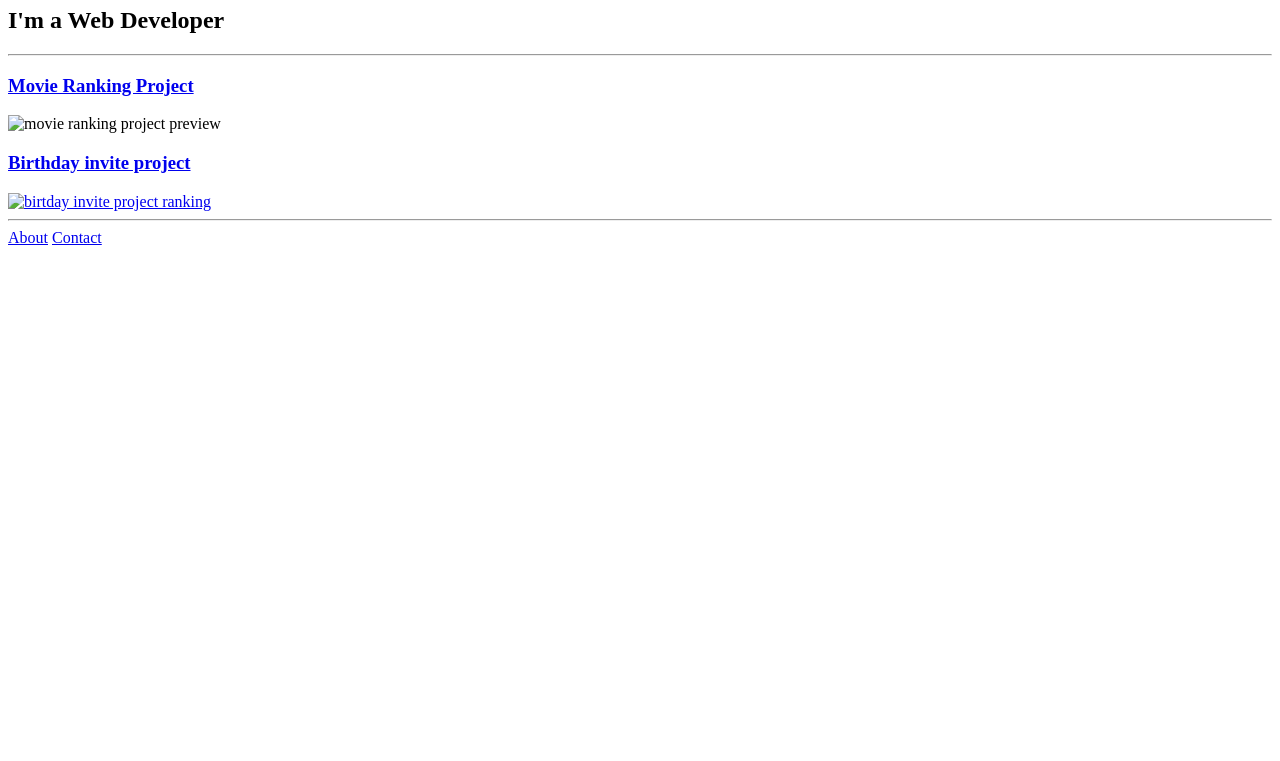
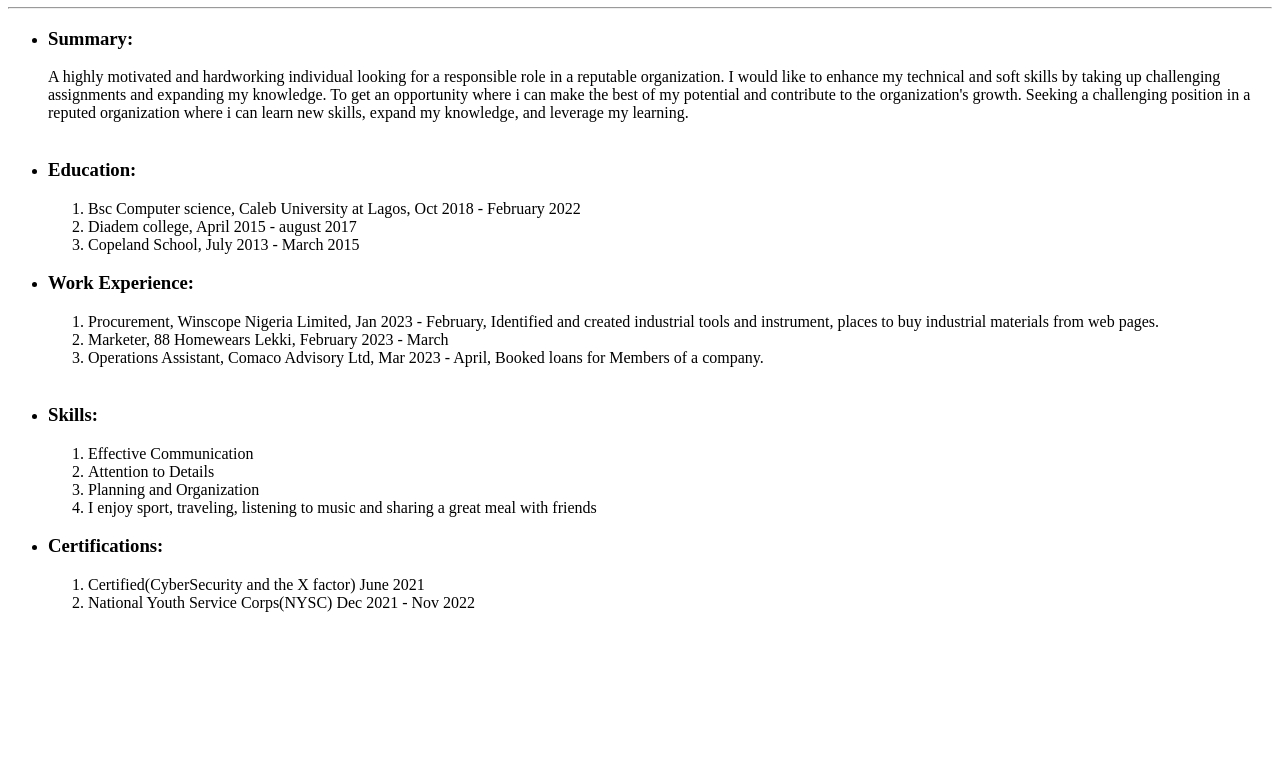
Before and after one commit to gohardemma/Resume-portfolio, a plain HTML site: page index.html in a window 1280 px wide. Shown: the part 73-834 px from the top of the page. Before the commit the page ends 800 px from the top, so only its background shows below. Drawn offline with Linux system fonts and the light colour scheme.

Commit message:
Add files via upload

```diff
--- a/index.html
+++ b/index.html
@@ -1,22 +1,58 @@
 <!DOCTYPE html>
 <html lang="en">
-
 <head>
     <meta charset="UTF-8">
-    <title>Emmanuel's Portfolio</title>
+    <meta name="viewport" content="width=device-width, initial-scale=1.0">
+    <title>My Resume</title>
 </head>
+<h1>My Resume</h1>
+<hr />
+<ul>
+    <li><h3>Summary:</h3>
+        A highly motivated and hardworking individual looking for a responsible role in a reputable organization.
+        I would like to enhance my technical and soft skills by taking up challenging assignments and expanding my knowledge.
+        To get an opportunity where i can make the best of my potential and contribute to the organization's growth.
+        Seeking a challenging position in a reputed organization where i can learn new skills, expand my knowledge, and leverage my learning.
 
+    </li><br />
+    <li><h3>Education:</h3>
+        <ol>
+            <li>Bsc Computer science, Caleb University at Lagos, Oct 2018 - February 2022</li>
+            <li>Diadem college, April 2015 - august 2017</li>
+            <li>Copeland School, July 2013 - March 2015</li>
+     </ol>
+
+
+    <li><h3>Work Experience:</h3>
+        <ol>
+            <li>Procurement, Winscope Nigeria Limited, Jan 2023 - February, Identified and created industrial tools and instrument, places to buy industrial materials from web pages.</li>
+            <li>Marketer, 88 Homewears Lekki, February 2023 - March</li>
+            <li>Operations Assistant, Comaco Advisory Ltd, Mar 2023 - April, Booked loans for Members of a company.</li>
+        </ol><br />
+
+    <li><h3>Skills:</h3>
+        <ol>
+            <li>Effective Communication</li>
+            <li>Attention to Details</li>
+            <li>Planning and Organization</li>
+            <li>I enjoy sport, traveling, listening to music and sharing a great meal with friends</li>
+        </ol>
+
+
+    <li><h3>Certifications:</h3>
+        <ol>
+            <li> Certified(CyberSecurity and the X factor) June 2021</li>
+            <li>National Youth Service Corps(NYSC)  Dec 2021 - Nov 2022</li>
+        </ol>
+
+</ul>
 <body>
-    <h1>Emmanuel Kelechi's Portfolio</h1>
-     <h2>I'm  a Web Developer</h2>
-     <hr />
-     <h3><a href="./public/movie-ranking.html">Movie Ranking Project</a></h3>
-     <img src="./assets/images/Emma Movie screenshot.png" height="200"  alt="movie ranking project preview"/>
-
-     <h3><a href="./public/birthday-invite.html">Birthday invite project</h3>
-     <img src="./assets/images/cake screenshot.png" height="200" alt="birtday invite project ranking"/>
-     <hr />
-     <a href="./public/about.html">About</a>
-     <a href="./public/contact.html">Contact</a>
+    <img src="emmanuel.jpg.png" alt="Mr Emmanuel Pics" class="pics11" style="max-width: 100%; height: auto;"><br />
+    <a href="./contact.html">Contact </a>
+    <a href="./Hobbies.html">Hobbies</a>
+    <br />
+    <footer>
+        <em>This Site is Designed by Mr.Emmanuel: Copy Right of 2023</em><br />
+    </footer>
 </body>
 </html>
```
